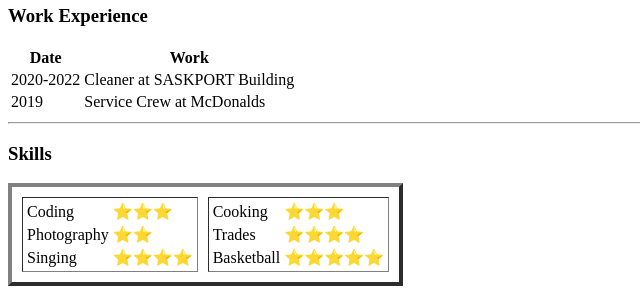
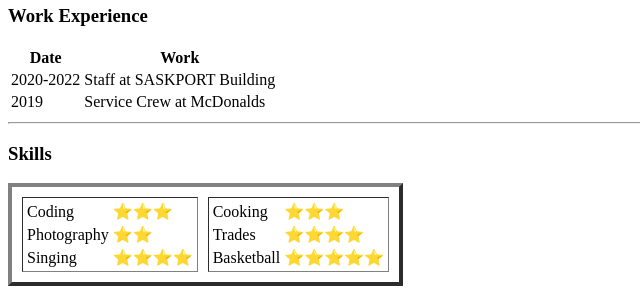
Before and after one commit to JCM23/cv, a plain HTML site: page index.html in a window 1280 px wide. Shown: the part 492-780 px from the top of the page, 0-640 px from the left. Drawn offline with Linux system fonts and the light colour scheme.

Commit message:
Update index.html

```diff
--- a/index.html
+++ b/index.html
@@ -35,7 +35,7 @@
       </thead>
       <tr>
         <td>2020-2022</td>
-        <td>Cleaner at SASKPORT Building</td>
+        <td>Staff at SASKPORT Building</td>
       </tr>
       <tr>
         <td>2019 </td>
```
